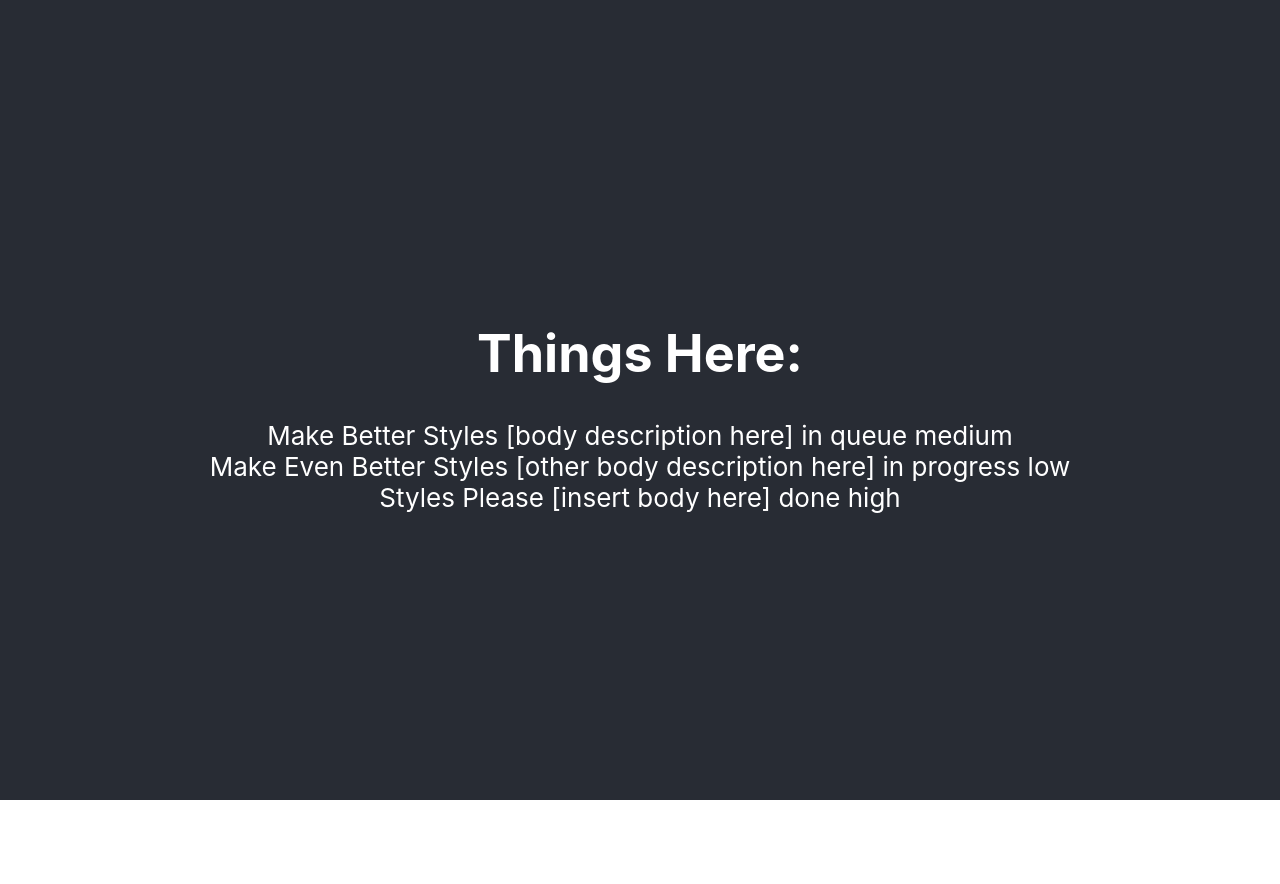
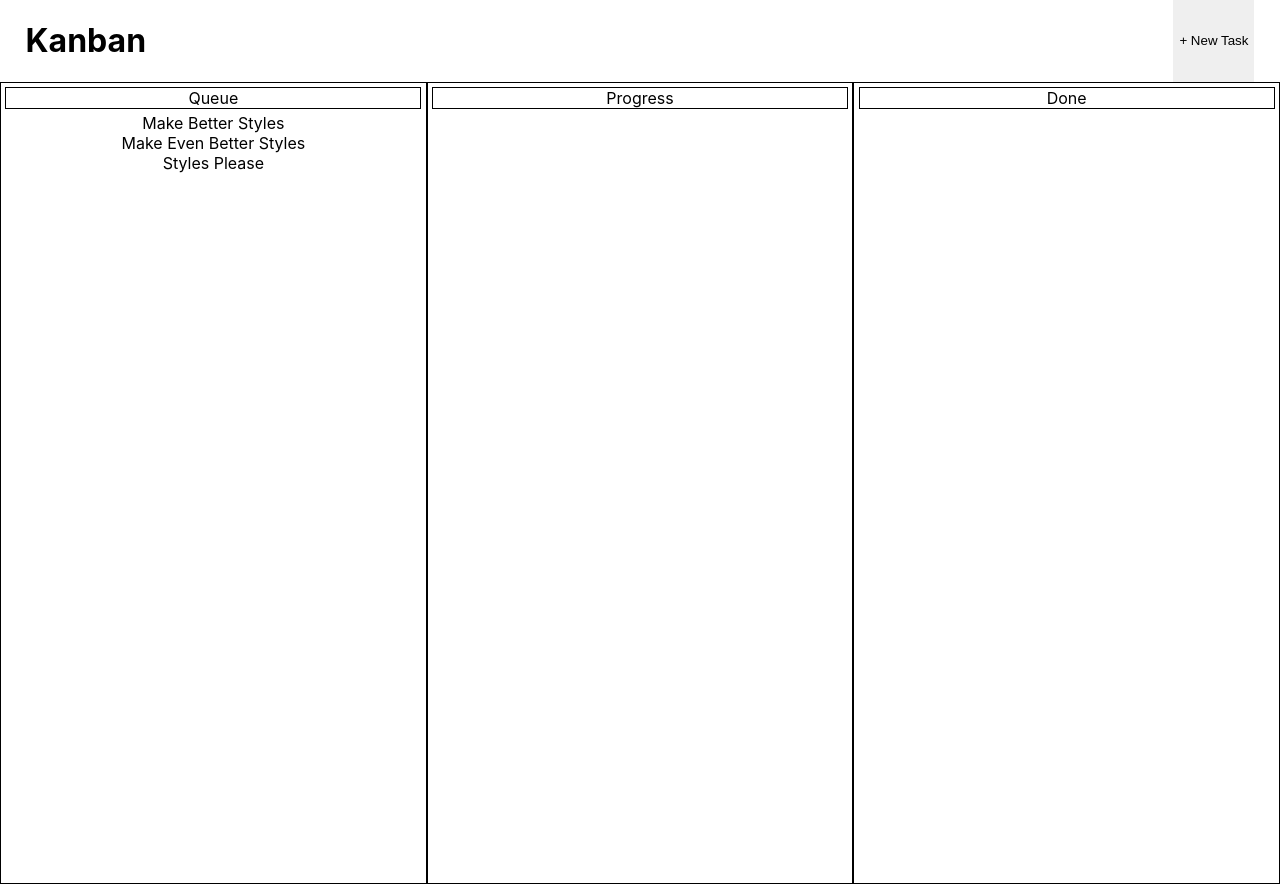
Before and after one commit to devleague/react-kanban, a React (Create React App) app: page / in a window 1280 px wide. Before the commit the page ends 800 px from the top, so only its background shows below. Built offline with nearby package versions, Linux system fonts and the light colour scheme.

Commit message:
Separating Components

```diff
--- a/src/App.css
+++ b/src/App.css
@@ -1,5 +1,14 @@
 .App {
   text-align: center;
+  display: flex;
+  flex-direction: row;
+  justify-content: space-around;
+}
+
+.Queue-container, .Progress-container, .Done-container {
+  width: 100%;
+  height: 100vh;
+  border: 1px solid black;
 }
 
 .App-logo {
@@ -8,6 +17,22 @@
 }
 
 .App-header {
+  padding: 0% 2% 0% 2%;
+  display: flex;
+  flex-direction: row;
+  justify-content: space-between;
+}
+
+button {
+  border: none;
+}
+
+.Queue-title, .Progress-title, .Done-title {
+  border: 1px solid black;
+  margin: 1%;
+}
+
+/* .App-header {
   background-color: #282c34;
   min-height: 100vh;
   display: flex;
@@ -15,8 +40,8 @@
   align-items: center;
   justify-content: center;
   font-size: calc(10px + 2vmin);
-  color: white;
-}
+  color: black;
+} */
 
 .App-link {
   color: #61dafb;
--- a/src/App.js
+++ b/src/App.js
@@ -3,6 +3,10 @@ import './App.css';
 
 import { getItemsFromDB, addItemsToDB, deleteItemByIdFromDB } from './db/database.db';
 import Form from './form/Form';
+
+import Queue from './queue/Queue';
+import Progress from './progress/Progress';
+import Done from './done/Done';
 
 class App extends Component {
   constructor(props) {
@@ -48,19 +52,39 @@ class App extends Component {
     const { items } = this.state
 
     return (
+      // <div className="App">
+      <header>
+        <div className="App-header">
+          <h1 className="App-title"> Kanban</h1>
+          {/* <ItemList deleteItemById={this.deleteItemById} items={items}/> */}
+        {/* <Form addItem={this.addItem}/> */}
+          <button type="button"> + New Task </button>
+      </div>
       <div className="App">
-        <header className="App-header">
-          <h1 className="App-title"> Things Here:</h1>
-          <ItemList deleteItemById={this.deleteItemById} items={items}/>
-        {/* <Form addItem={this.addItem}/> */}
-        </header>
-      </div>
-    );
+          <div className="Queue-container">
+            <div className="Queue-title">
+          Queue
+          </div>
+            <ItemList deleteItemById={this.deleteItemById} items={items}/>
+        </div>
+          <div className="Progress-container">
+            <div className="Progress-title">
+                Progress
+             </div>
+        </div>
+          <div className="Done-container">
+            <div className="Done-title">
+             Done
+            </div>
+        </div>
+        </div>
+      </header>
+    )
   }
 }
 
 function ItemList(props) {
-  return props.items.map(item => <div onCLick={() => props.deleteItemBId(item.id)}>{item.title} {item.body} {item.status} {item.priority}</div>)
+  return props.items.map(item => <div onCLick={() => props.deleteItemBId(item.id)}>{item.title} </div>)
 }
 
 
--- a/src/done/Done.js
+++ b/src/done/Done.js
@@ -0,0 +1,14 @@
+import React, { Component } from 'react';
+import '../App.css';
+
+class Done extends Component {
+    render() {
+        return (
+            <div className="App-done">
+                Done
+            </div>
+        )
+    }
+}
+
+export default Done;
--- a/src/progress/Progress.js
+++ b/src/progress/Progress.js
@@ -0,0 +1,14 @@
+import React, { Component } from 'react';
+import '../App.css';
+
+class Progress extends Component {
+        render() {
+            return (
+                <div className="App-progress">
+                    Progress
+                </div>
+            )
+        }
+}
+
+export default Progress;
--- a/src/queue/Queue.js
+++ b/src/queue/Queue.js
@@ -0,0 +1,19 @@
+import React, { Component } from 'react';
+import '../App.css';
+
+class Queue extends Component {
+    constructor(props) {
+        super(props)
+    }
+
+    render() {
+        return (
+            <div className="App-queue">
+
+            </div>
+        )
+    }
+
+}
+
+export default Queue;
```
